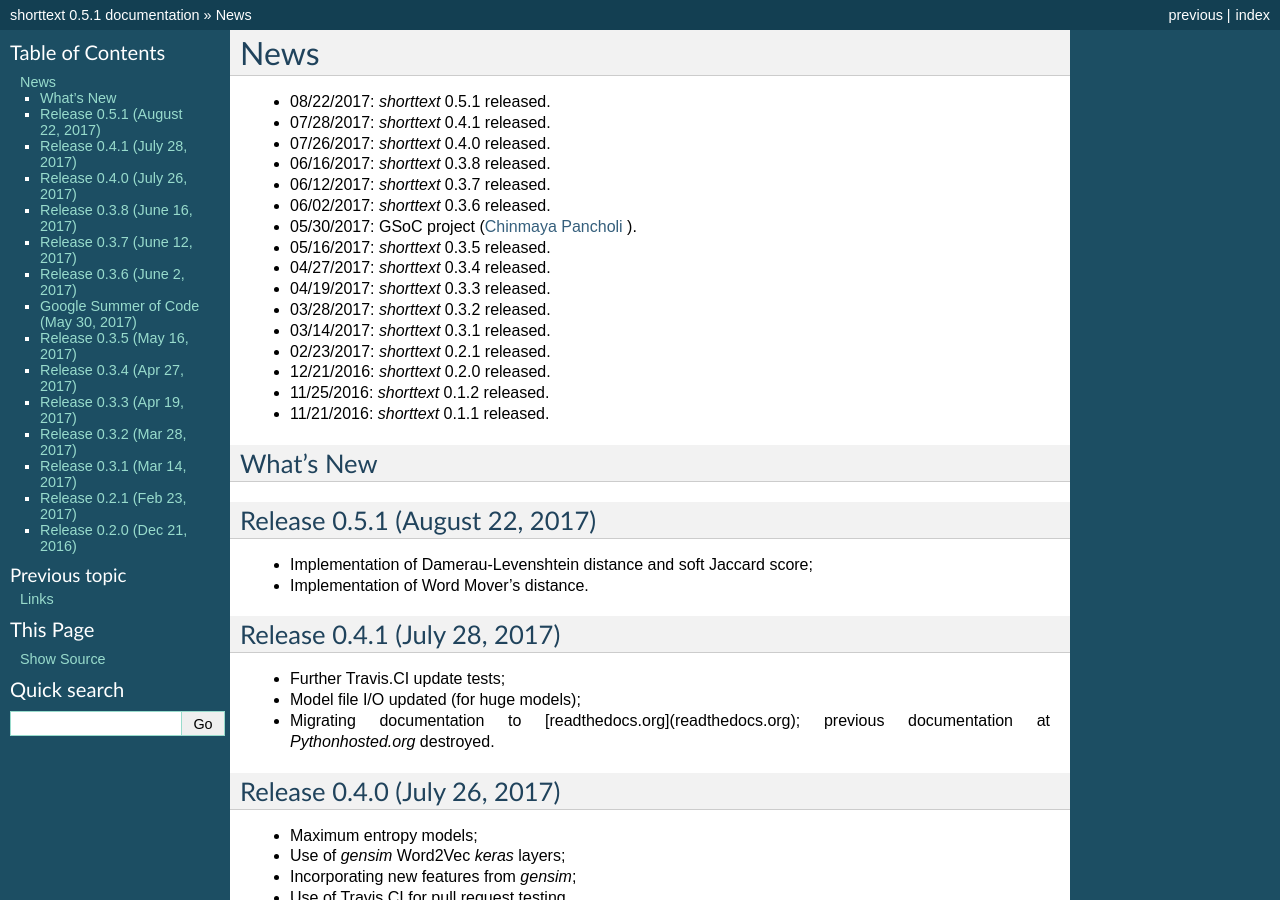
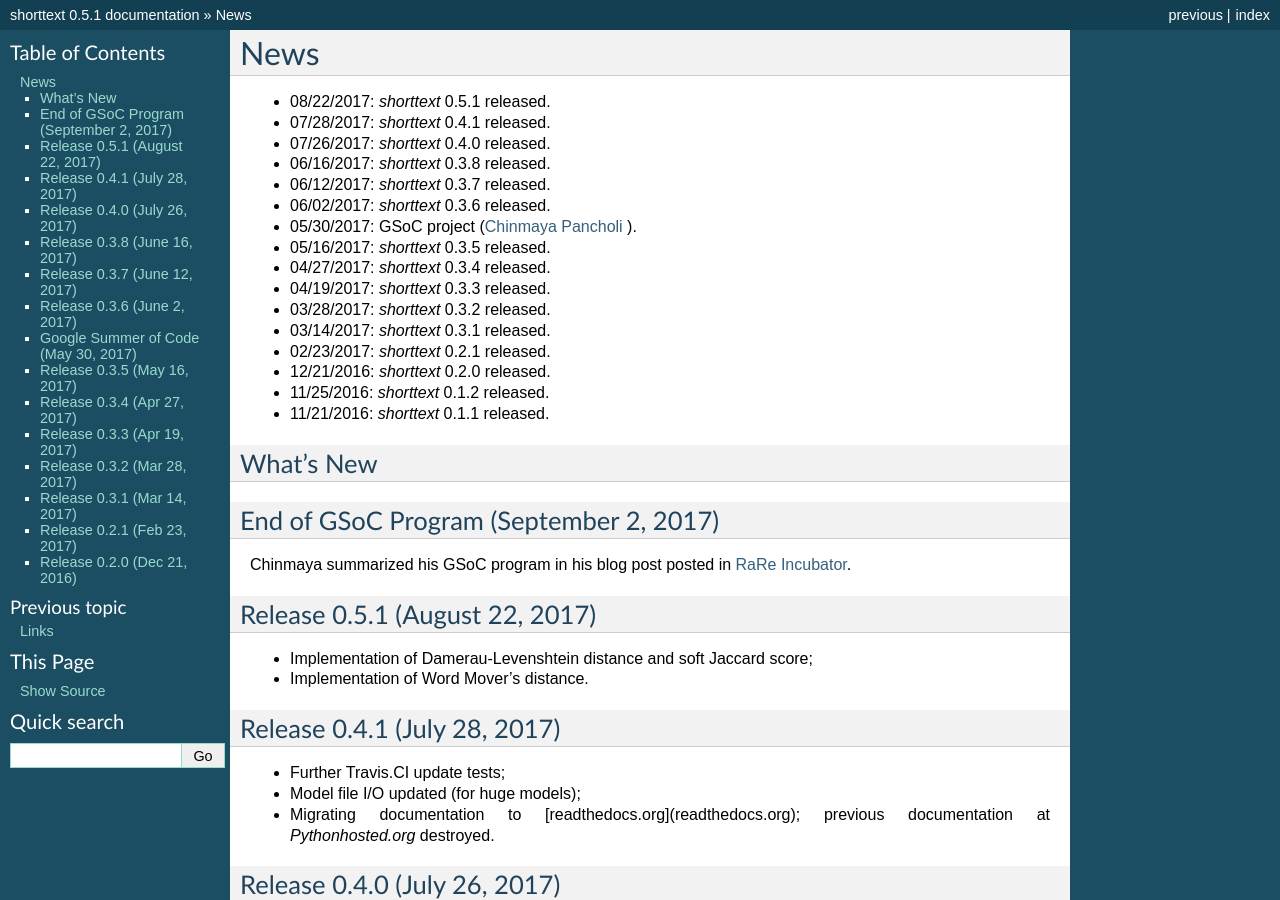
Before and after one commit to stephenhky/PyShortTextCategorization, a Sphinx documentation site: the page built from docs/news.rst, in a window 1280 px wide and 900 px high. Built offline with Sphinx 7.4.7, drawn with Linux system fonts in a browser that asks for light colours.

```diff
--- a/docs/news.rst
+++ b/docs/news.rst
@@ -21,6 +21,13 @@ News
 
 What's New
 ----------
+
+End of GSoC Program (September 2, 2017)
+---------------------------------------
+
+Chinmaya summarized his GSoC program in his blog post posted in `RaRe Incubator
+<https://rare-technologies.com/chinmayas-gsoc-2017-summary-integration-with-sklearn-keras-and-implementing-fasttext/>`_.
+
 
 Release 0.5.1 (August 22, 2017)
 -------------------------------
--- a/docs/refs.rst
+++ b/docs/refs.rst
@@ -6,6 +6,9 @@ Adam L. Berger, Stephen A. Della Pietra, Vincent J. Della Pietra, "A Maximum Ent
 
 Chinmaya Pancholi, "Gensim integration with scikit-learn and Keras," *Google Summer of Codes* (GSoC) proposal (2017). [`Github
 <https://github.com/numfocus/gsoc/blob/master/2017/proposals/Chinmaya_Pancholi.md>`_]
+
+Chinmaya Pancholi, "Chinmaya’s GSoC 2017 Summary: Integration with sklearn & Keras and implementing fastText," *RaRe Incubator* (September 2, 2017). [`RaRe
+<https://rare-technologies.com/chinmayas-gsoc-2017-summary-integration-with-sklearn-keras-and-implementing-fasttext/>`_]
 
 Christopher Manning, Hinrich Schütze, *Foundations of Statistical Natural Language Processing* (Cambridge, MA: MIT Press, 1999). [`MIT Press
 <https://mitpress.mit.edu/books/foundations-statistical-natural-language-processing>`_]
```
Also changed, not shown: docs/faq.rst (+25 -11 lines).
